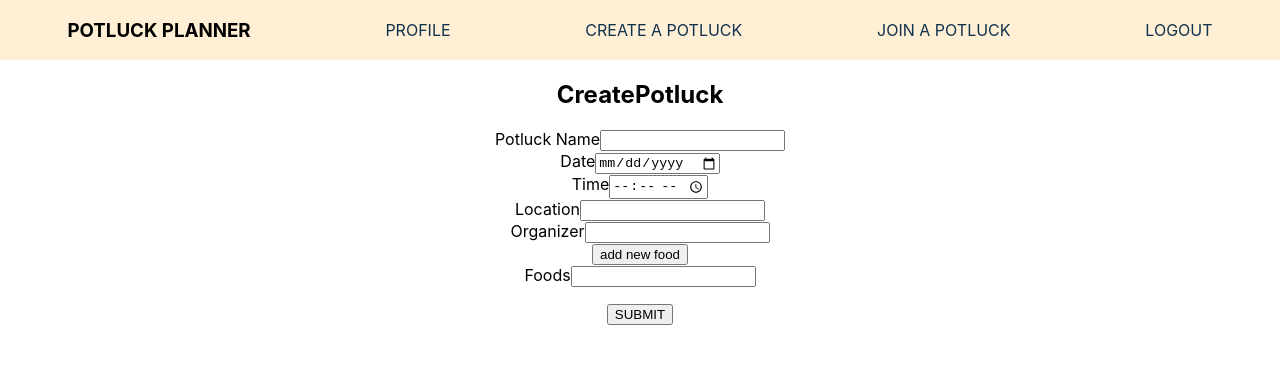
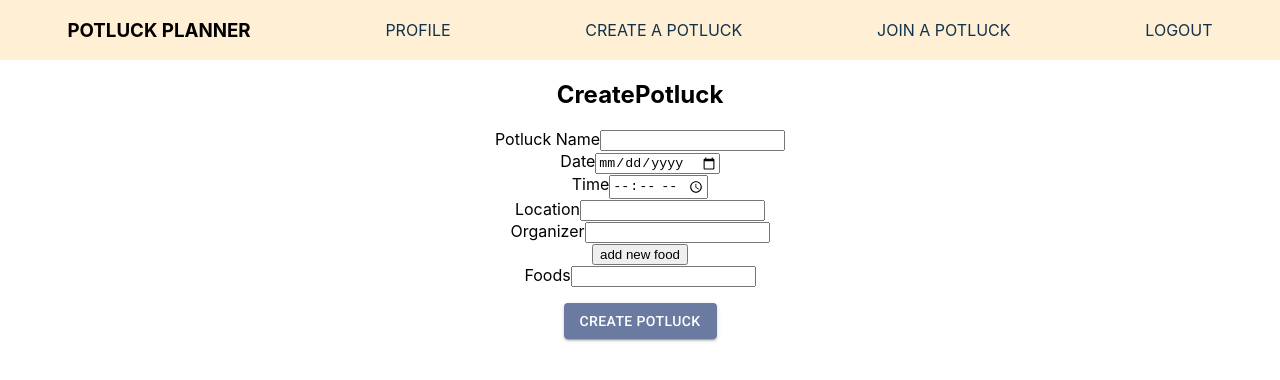
Before and after one commit to ptpt-potluckplanner-4/frontend, a React (Create React App) app: page /createpotluck in a window 1280 px wide. Shown: the top 380 px of the page. Built offline with nearby package versions, Linux system fonts and the light colour scheme; a web font is replaced by a local one.

Commit message:
added material ui imports to create potluck

```diff
--- a/src/components/CreatePotluck/CreatePotluck.js
+++ b/src/components/CreatePotluck/CreatePotluck.js
@@ -11,6 +11,17 @@
 import NavBar from "../NavBar/NavBar"
 import React, { useState } from 'react'
 import Axios from 'axios'
+import { makeStyles } from '@material-ui/core/styles';
+import Button from '@material-ui/core/Button';
+
+// Code from MAterial UI
+const useStyles = makeStyles((theme) => ({
+    root: {
+        '& > *': {
+            margin: theme.spacing(1),
+        },
+    },
+}));
 
 // const initialPotluckObject = {
 //     potLuckOrganizer: "",
@@ -25,6 +36,8 @@ import Axios from 'axios'
 
 
 export default function CreatePotluckForm() {
+    // allows you to use styles from Material UI
+    const classes = useStyles();
 
     // initial url
     const url = "https://potluck-planner-04.herokuapp.com/potlucks/create"
@@ -133,7 +146,9 @@ export default function CreatePotluckForm() {
 
 
                 </div>
-                <input type="submit" value="SUBMIT" />
+                <Button type="submit" value="SUBMIT" variant="contained" color="primary">
+                    Create Potluck
+                </Button>
             </div>
         </form>
     </div>)
```
